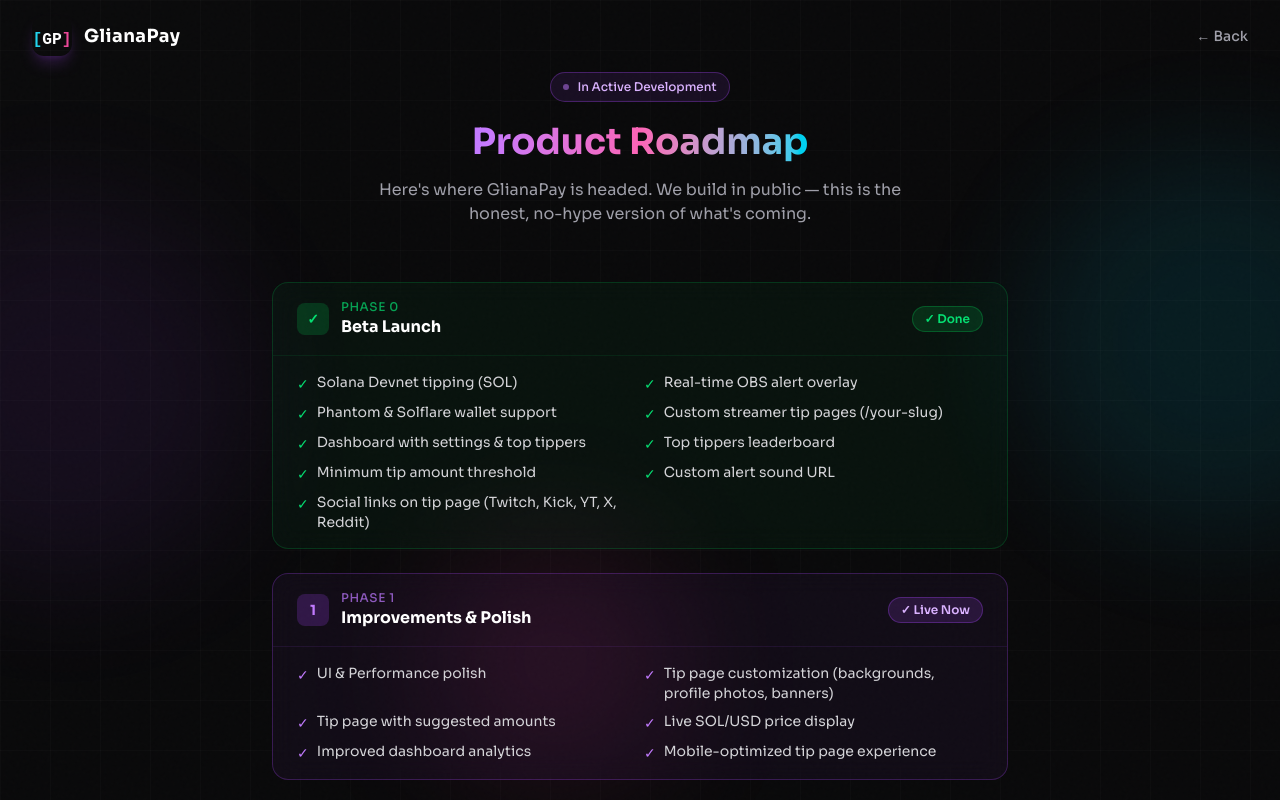
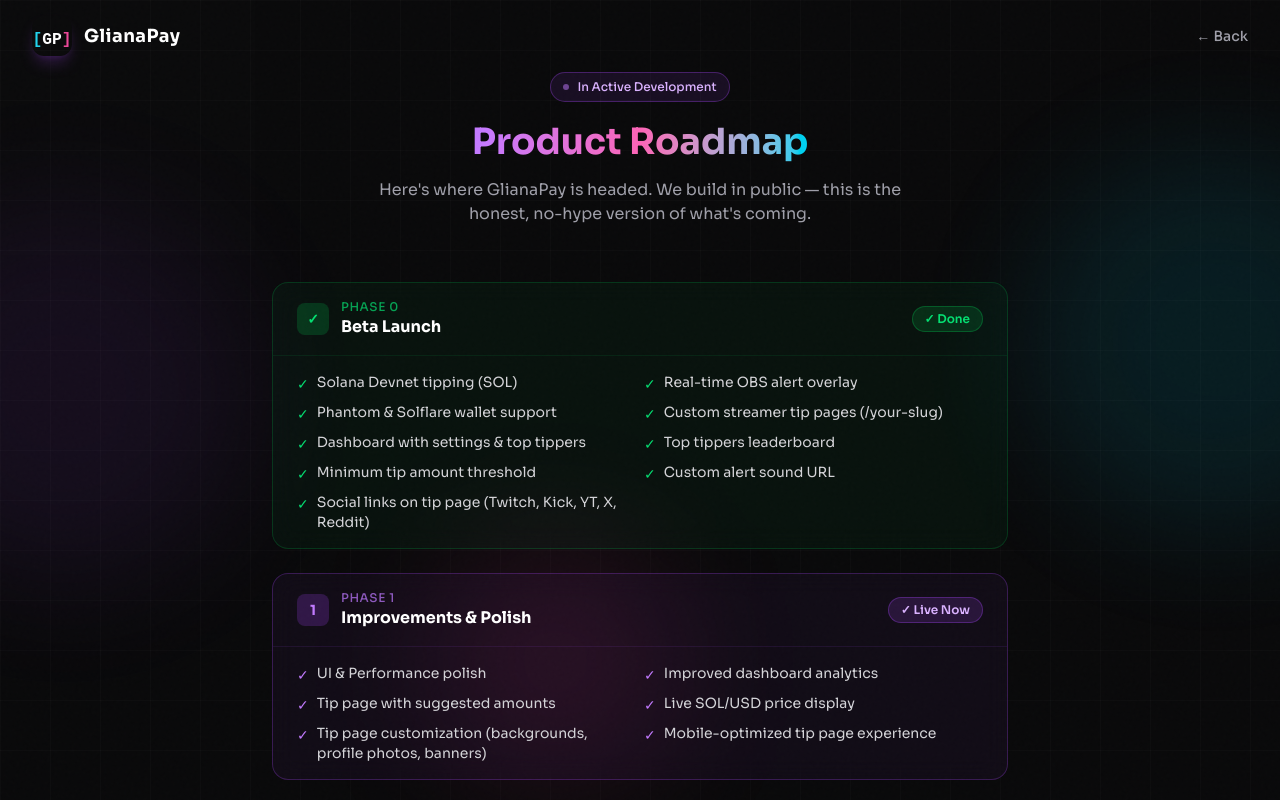
Before and after one commit to Gliana-Labs/gliana-pay-web, a SvelteKit app: page /roadmap in a window 1280 px wide. Shown: the top 800 px of the page. Built offline with nearby package versions, Linux system fonts and the light colour scheme.

Commit message:
feat: reordered tip page customization and dashboard analytics

```diff
--- a/src/routes/roadmap/+page.svelte
+++ b/src/routes/roadmap/+page.svelte
@@ -179,7 +179,7 @@
                     </div>
                     <div class="px-6 py-4">
                         <div class="grid sm:grid-cols-2 gap-2">
-                            {#each ["UI & Performance polish", "Tip page customization (backgrounds, profile photos, banners)", "Tip page with suggested amounts", "Live SOL/USD price display", "Improved dashboard analytics", "Mobile-optimized tip page experience"] as item}
+                            {#each ["UI & Performance polish", "Improved dashboard analytics", "Tip page with suggested amounts", "Live SOL/USD price display", "Tip page customization (backgrounds, profile photos, banners)", "Mobile-optimized tip page experience"] as item}
                                 <div
                                     class="flex items-start gap-2 text-sm text-zinc-300"
                                 >
```
